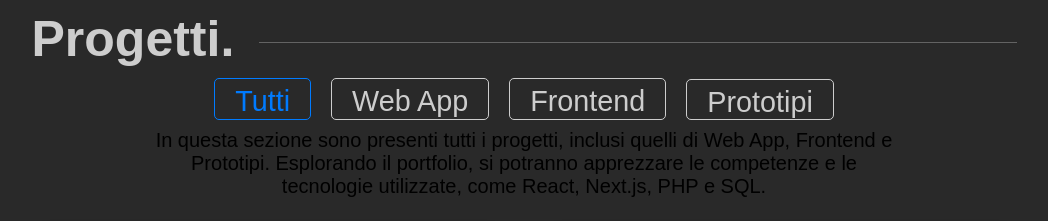
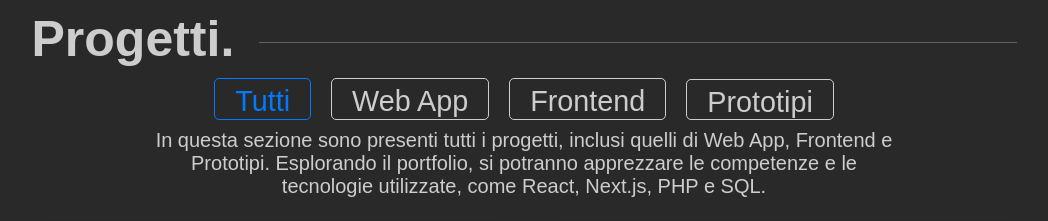
Before and after one commit to angeloPradella-github/portfolio-v1, a React (Vite) app: page / in a window 1280 px wide. Shown: the part 2160-2381 px from the top of the page, without its empty margins (116-1164 px from the left). Built offline with nearby package versions, Linux system fonts and the light colour scheme; grey boxes are pictures that could not be loaded; some icons are missing; a web font is replaced by a local one.

Commit message:
sottotiolo sezioni progetti dinamica fatta

```diff
--- a/src/components/ProjectsSection/ProjectsSection.jsx
+++ b/src/components/ProjectsSection/ProjectsSection.jsx
@@ -102,9 +102,9 @@ const ProjectsSection = () => {
 
         {/* Sottotitolo descrittivo della sezione */}
         <article className="mx-auto max-w-[600px] mb-5">
-          <h3 className="text-center my-2 md:my-0 fw-b-thin">
+          <h6 className="md:text-center my-2 md:my-0 fw-b-thin text-justify clr-neutral">
             {contentMap[currentMenu]}
-          </h3>
+          </h6>
         </article>
 
         {/* Mappatura dei progetti filtrati */}
```
